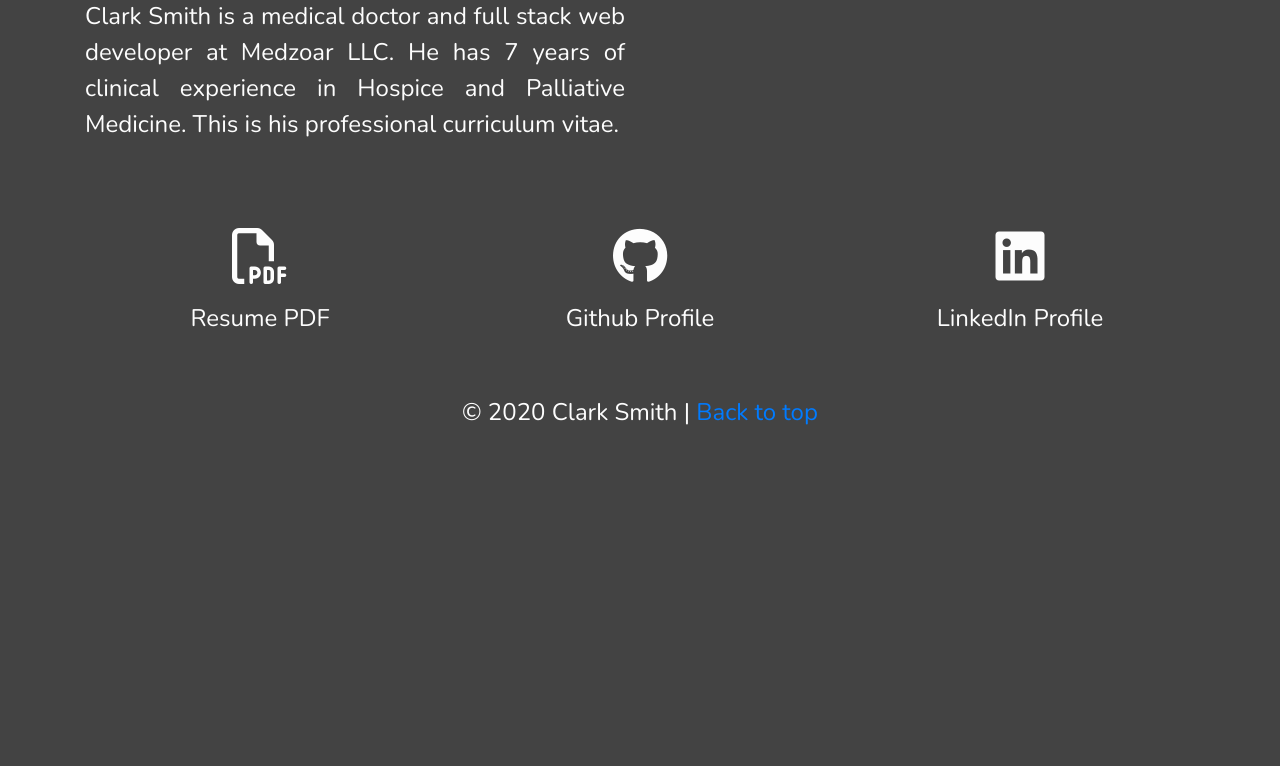
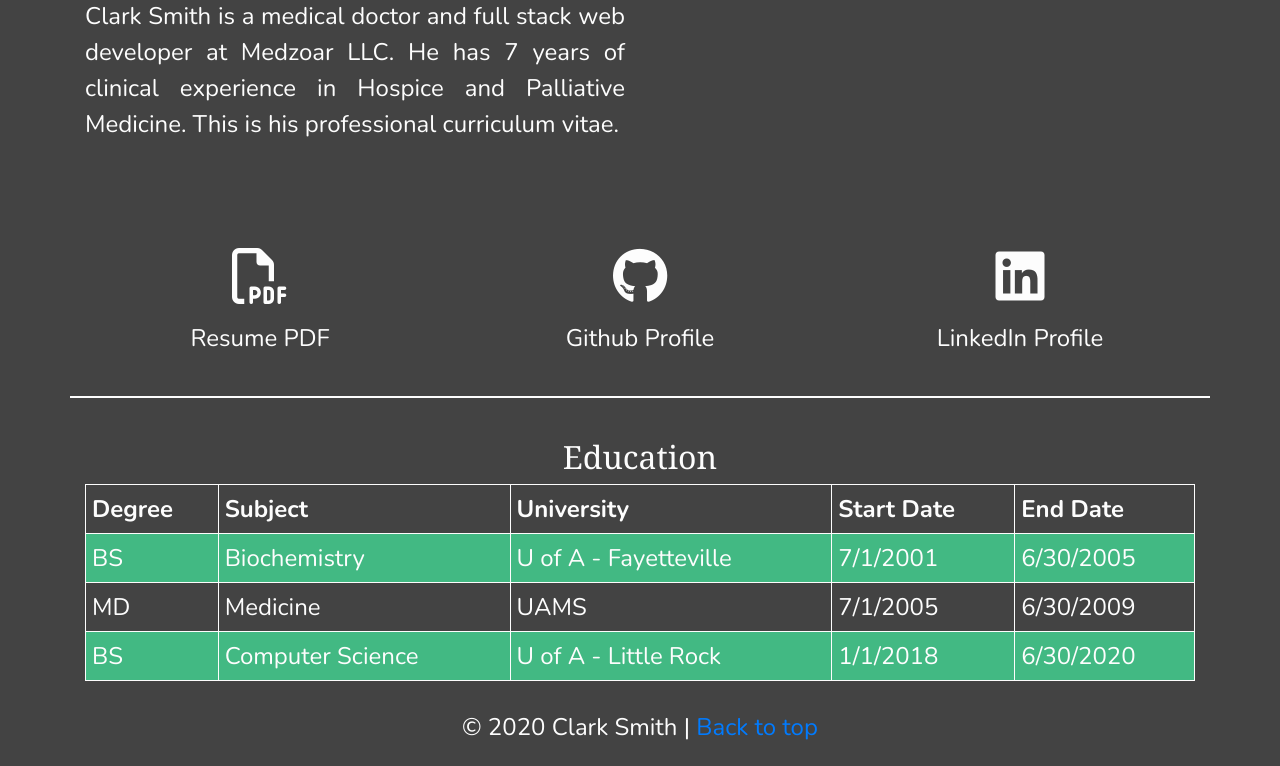
Before and after one commit to C-Smith-UALR/clarksmithcv, a Vue app: page / in a window 1280 px wide. Shown: the part 1011-1777 px from the top of the page. Before the commit the page ends 1462 px from the top, so only its background shows below. Built offline with nearby package versions, Linux system fonts and the light colour scheme; a web font is replaced by a local one.

Commit message:
education table complete

```diff
--- a/src/assets/css/styles.css
+++ b/src/assets/css/styles.css
@@ -9,6 +9,7 @@ h2, h3 {
     font-family: 'Source Serif Pro', Georgia, serif;
     font-weight: lighter;
     color: #fdfdfd;
+    text-align: center;
 }
 
 /*body {*/
@@ -16,7 +17,7 @@ h2, h3 {
 /*    font-family: 'Nunito', "Lucida Console", sans-serif;*/
 /*}*/
 
-p, dd, dt, #medzoarFooter h6, .clarkLikeParagraph {
+p, dd, dt, #medzoarFooter h6, .clarkLikeParagraph, th, td {
     color: #fdfdfd;
     font-family: 'Nunito', "Lucida Console", sans-serif;
     font-size: 1.5em;
@@ -35,7 +36,7 @@ body {
     background-color: #434343;
 }
 
-#homeName {
+#homeName, #socialContainer {
     margin-top: 20px;
     margin-bottom: 40px;
     border-bottom: 2px solid #fdfdfd;
@@ -100,3 +101,64 @@ dd{
     color: #fdfdfd;
     text-shadow: 1px 1px 1px #434343;
 }
+
+table {
+    width: 100%;
+    border-collapse: collapse;
+}
+
+.clarkNotHead:nth-of-type(odd) {
+    background: #42b983;
+}
+
+th {
+    background: #434343;
+}
+
+td, th {
+    padding: 6px;
+    text-align: left;
+    border: 1px solid #fdfdfd;
+
+}
+
+/*  ////////////////////////////  queries //////////////////// */
+@media only screen and (max-width: 780px), (min-device-width: 768) and (max-device-width: 1024px) {
+    table, thead, tbody, th, td, tr {
+        display: block;
+    }
+
+    thead tr {
+        position: absolute;
+        top: -9999px;
+        left: -9999px;
+    }
+
+    tr {
+        border: 1px solid #fdfdfd;
+    }
+
+    td {
+        border: none;
+        border-bottom: 1px solid #fdfdfd;
+        position: relative;
+        padding-left: 50%;
+    }
+
+    td:before {
+        position: absolute;
+        top: 6px;
+        left: 6px;
+        width: 45%;
+        padding-right: 10px;
+        white-space: nowrap;
+    }
+
+    td:nth-of-type(1):before { content: "Degree"; }
+    td:nth-of-type(2):before { content: "Subject"; }
+    td:nth-of-type(3):before { content: "University"; }
+    td:nth-of-type(4):before { content: "Start Date"; }
+    td:nth-of-type(5):before { content: "End Date"; }
+
+
+}
--- /dev/null
+++ b/src/components/education.vue
@@ -0,0 +1,54 @@
+<template>
+    <section id="education">
+        <div class="container">
+            <h2>Education</h2>
+
+            <table>
+                <thead>
+                <tr>
+                    <th>Degree</th>
+                    <th>Subject</th>
+                    <th>University</th>
+                    <th>Start Date</th>
+                    <th>End Date</th>
+                </tr>
+                </thead>
+                <tbody>
+                <tr class="clarkNotHead">
+                    <td>BS</td>
+                    <td>Biochemistry</td>
+                    <td>U of A - Fayetteville</td>
+                    <td>7/1/2001</td>
+                    <td>6/30/2005</td>
+                </tr>
+                <tr class="clarkNotHead">
+                    <td>MD</td>
+                    <td>Medicine</td>
+                    <td>UAMS</td>
+                    <td>7/1/2005</td>
+                    <td>6/30/2009</td>
+                </tr>
+                <tr class="clarkNotHead">
+                    <td>BS</td>
+                    <td>Computer Science</td>
+                    <td>U of A - Little Rock</td>
+                    <td>1/1/2018</td>
+                    <td>6/30/2020</td>
+                </tr>
+
+                </tbody>
+            </table>
+        </div>
+
+    </section>
+</template>
+
+<script>
+    export default {
+        name: "education"
+    }
+</script>
+
+<style scoped>
+
+</style>
--- a/src/components/footer.vue
+++ b/src/components/footer.vue
@@ -1,7 +1,7 @@
 <template>
     <div id="medzoarFooter" class="container mt-3">
         <div class="footer-copyright text-center py-3">
-            <h6>&copy; 2020 Clark Smith | <a href="#app">Back to top</a></h6>
+            <h6>&copy; 2020 Clark Smith | <a href="#home">Back to top</a></h6>
         </div> <!--footer-->
 
     </div>
--- a/src/views/Home.vue
+++ b/src/views/Home.vue
@@ -103,6 +103,7 @@
 
       </div> <!-- row -->
     </div>  <!--container-->
+    <education></education>
   </div>
 </template>
 
@@ -110,12 +111,18 @@
 // @ is an alias to /src
 
 
+
+import education from "../components/education"
+
 export default {
   name: 'Home',
   data () {
     return {
       publicPath: process.env.BASE_URL
     }
+  },
+  components: {
+    'Education': education
   }
 
 }
```
